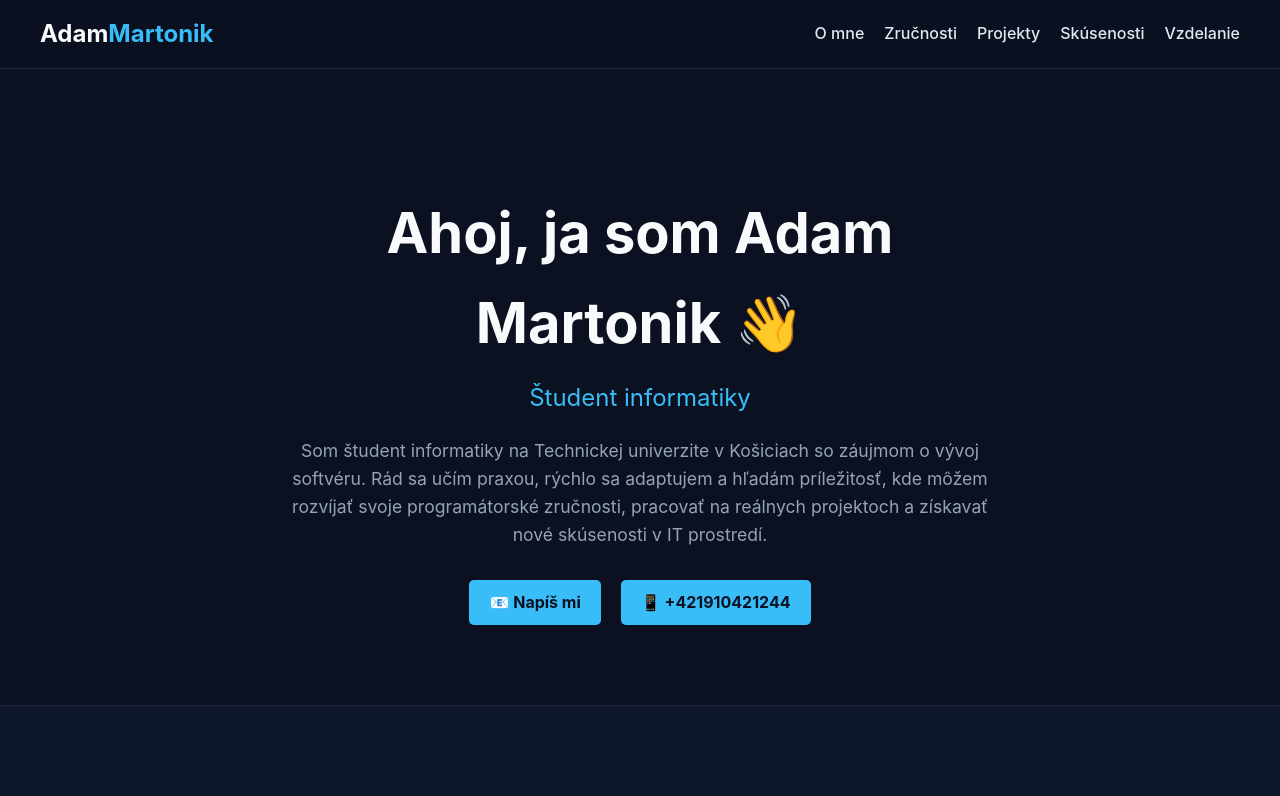
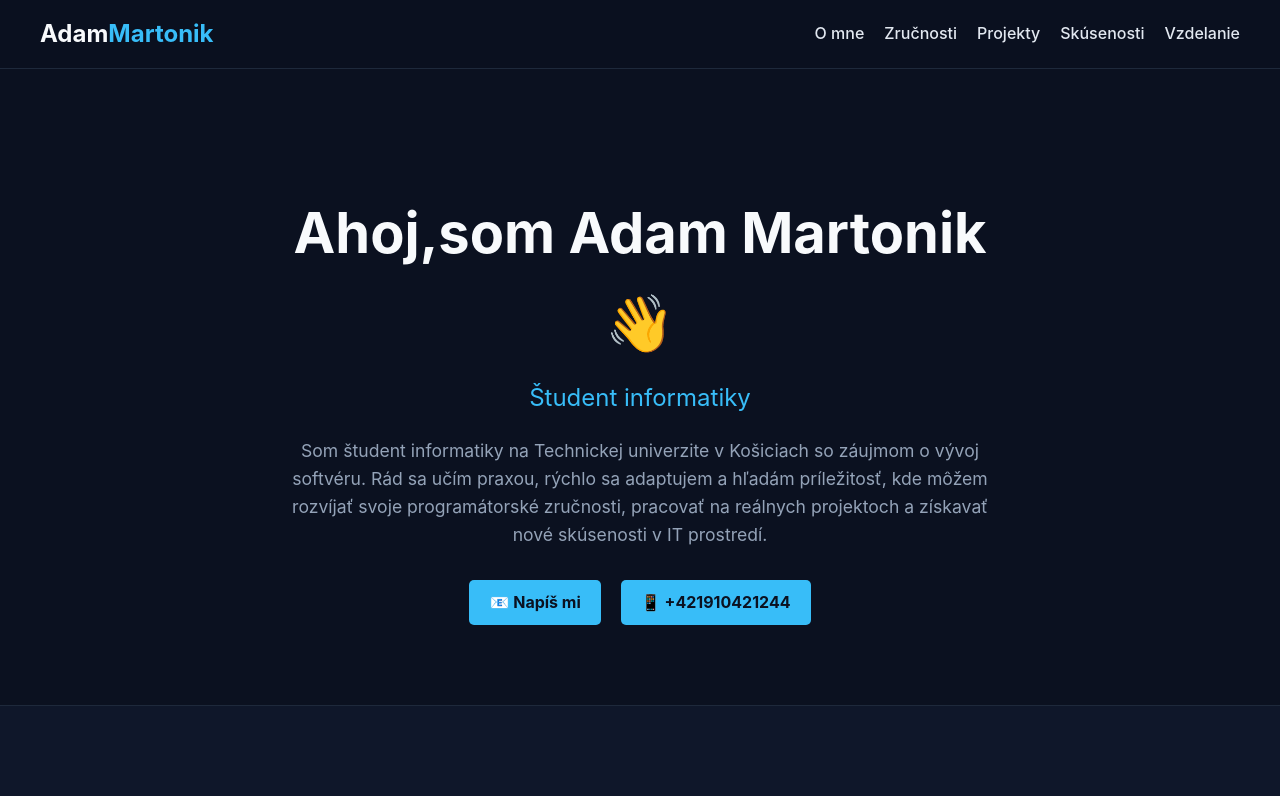
Before and after one commit to adam-martonik/portfolio, a React (Vite) app: page / in a window 1280 px wide. Shown: the top 796 px of the page. Built offline with nearby package versions, Linux system fonts and the light colour scheme.

Commit message:
zmena textu

```diff
--- a/src/sections/Hero.jsx
+++ b/src/sections/Hero.jsx
@@ -5,7 +5,7 @@ function Hero() {
     return (
         <section style={styles.section} id="about">
             <div className="container" style={styles.container}>
-                <h1 style={styles.heading}>Ahoj, ja som {personalInfo.name} 👋</h1>
+                <h1 style={styles.heading}>Ahoj,som {personalInfo.name} 👋</h1>
                 <h2 style={styles.subheading}>Študent informatiky</h2>
                 <p style={styles.bio}>{personalInfo.about}</p>
 
```
